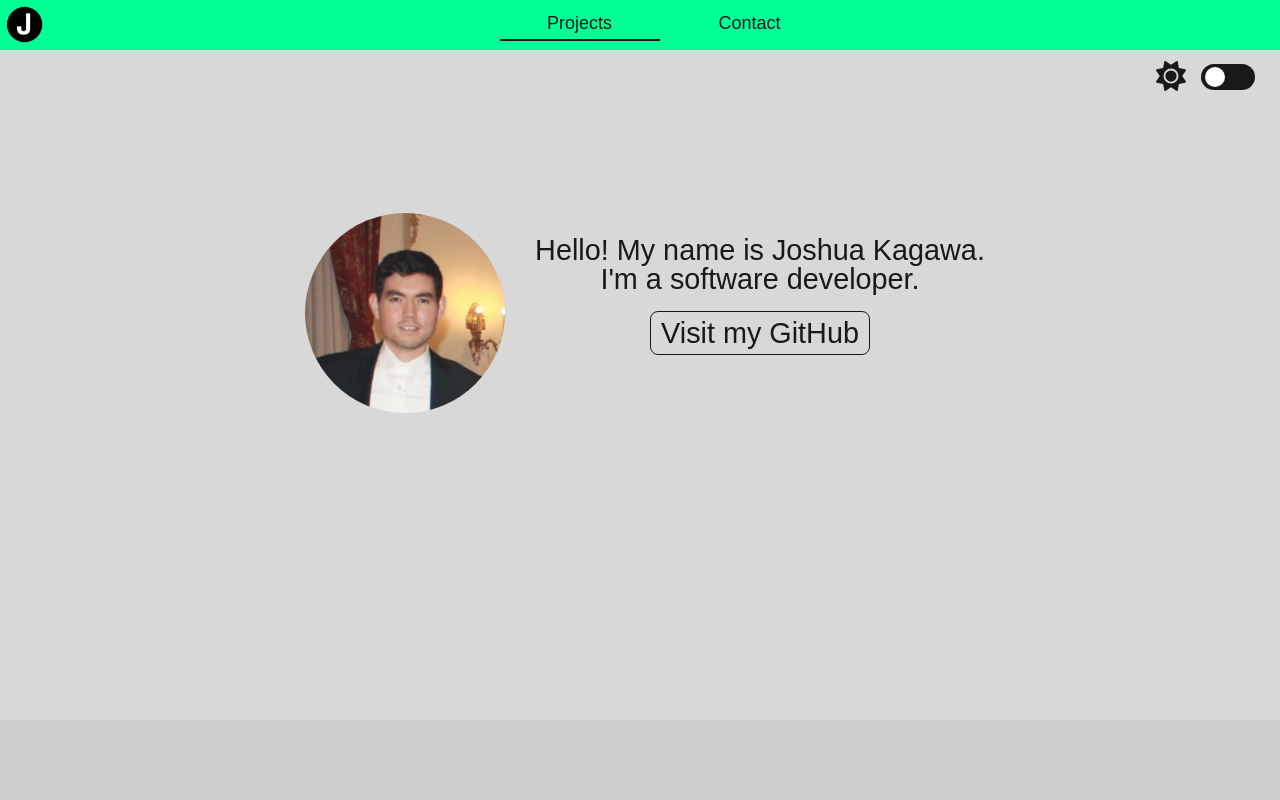
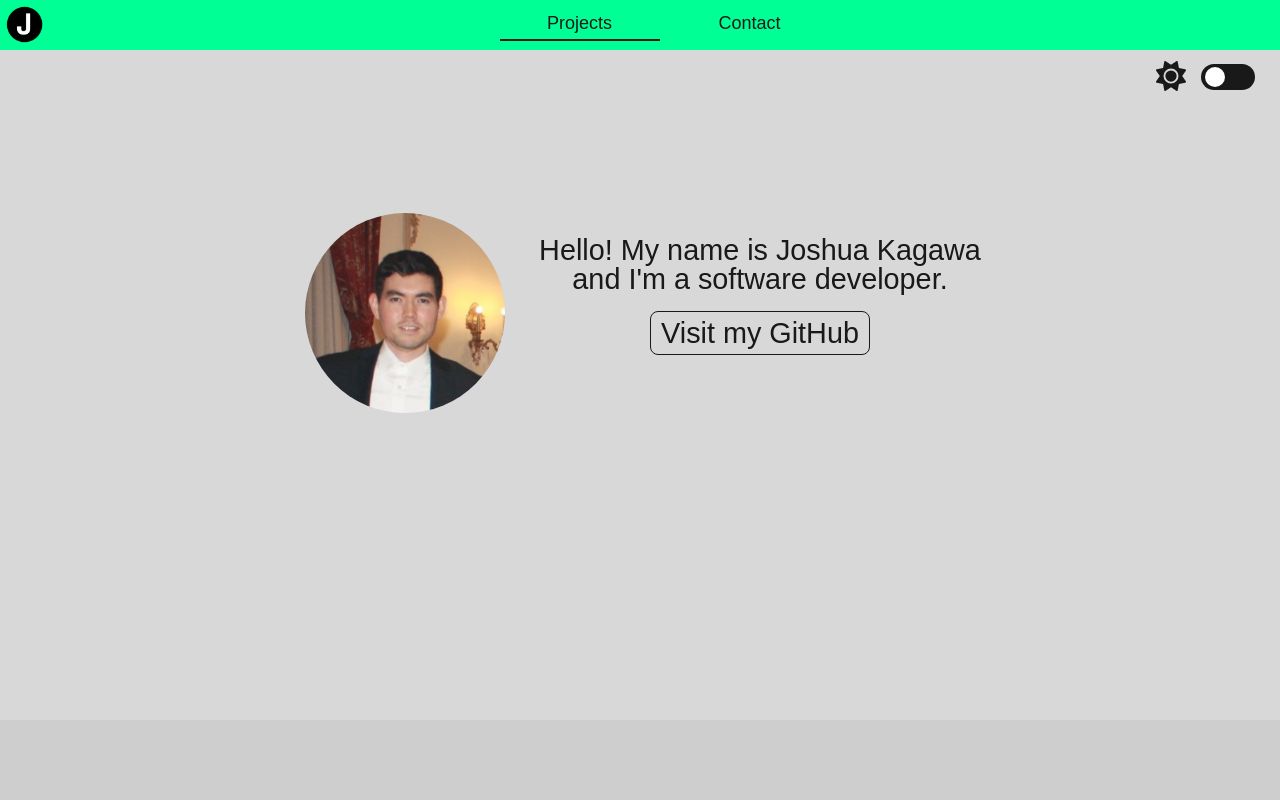
Before and after one commit to jkagawa/jkagawa-website, a React (Create React App) app: page / in a window 1280 px wide. Shown: the top 800 px of the page. Built offline with nearby package versions, Linux system fonts and the light colour scheme; the HTML template or start-up script is replaced by a standard one.

Commit message:
Set profile element behind header when scrolling

```diff
--- a/src/HomeContent.js
+++ b/src/HomeContent.js
@@ -9,7 +9,7 @@ function HomeContent() {
           <div className="intro_style page-row" style={{width: "100%"}}>
               <div className="div_profile_image"><img src="profile-photo.jpeg" className="img_profile img_style" /></div>
               <div className="div_profile_text">
-                Hello! My name is Joshua Kagawa. I'm a software developer.
+                Hello! My name is Joshua Kagawa and I'm a software developer.
                 <div style={{margin: "25px 0 50px"}}><a href="https://github.com/jkagawa" target="_blank" className="link-style"><span>Visit my GitHub</span></a></div>
               </div>
           </div>
--- a/src/index.css
+++ b/src/index.css
@@ -469,6 +469,7 @@ header ul, .dropdown_container, .dropdown_div {
     position: relative;
     animation: fromLeft 1s;
     animation-direction: normal;
+    z-index: -1;
 }
 
 .div_profile_text {
@@ -481,6 +482,7 @@ header ul, .dropdown_container, .dropdown_div {
     position: relative;
     animation: fromLeft 1s;
     animation-direction: normal;
+    z-index: -1;
 }
 
 .nav-button {
```
